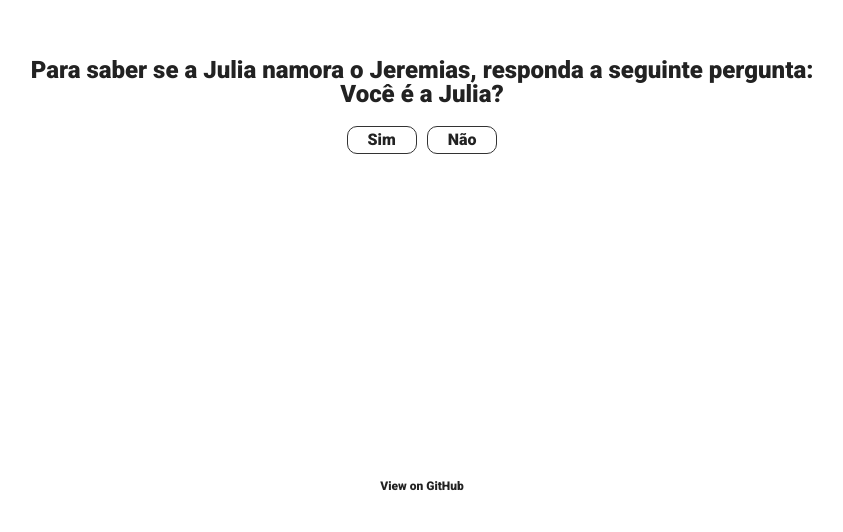
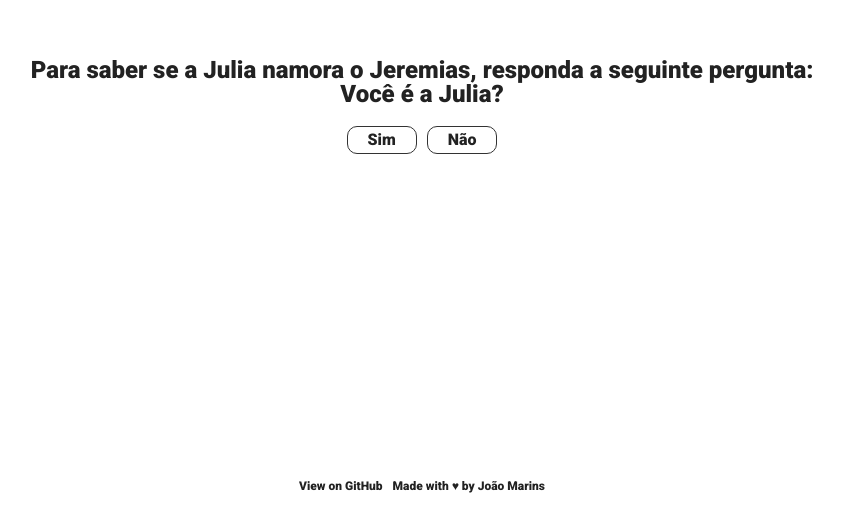
Before and after one commit to jgcmarins/A-Julia-Namora-O-Jeremias, a plain HTML site: page index.html in a window 1280 px wide. Shown: the part 268-800 px from the top of the page, without its empty margins (218-1061 px from the left). Drawn offline with Linux system fonts and the light colour scheme.

Commit message:
made with s2

```diff
--- a/index.html
+++ b/index.html
@@ -58,6 +58,8 @@
        onclick="ga('send', 'event', 'user', 'open', 'github')">
       View on GitHub
       </a>
+
+      <p>Made with &hearts; by <a href="https://www.facebook.com/jgcmarins" target="_blank">João Marins</a></p>
   </footer>
 
   <script type="text/javascript" src="app.js"></script>
```
